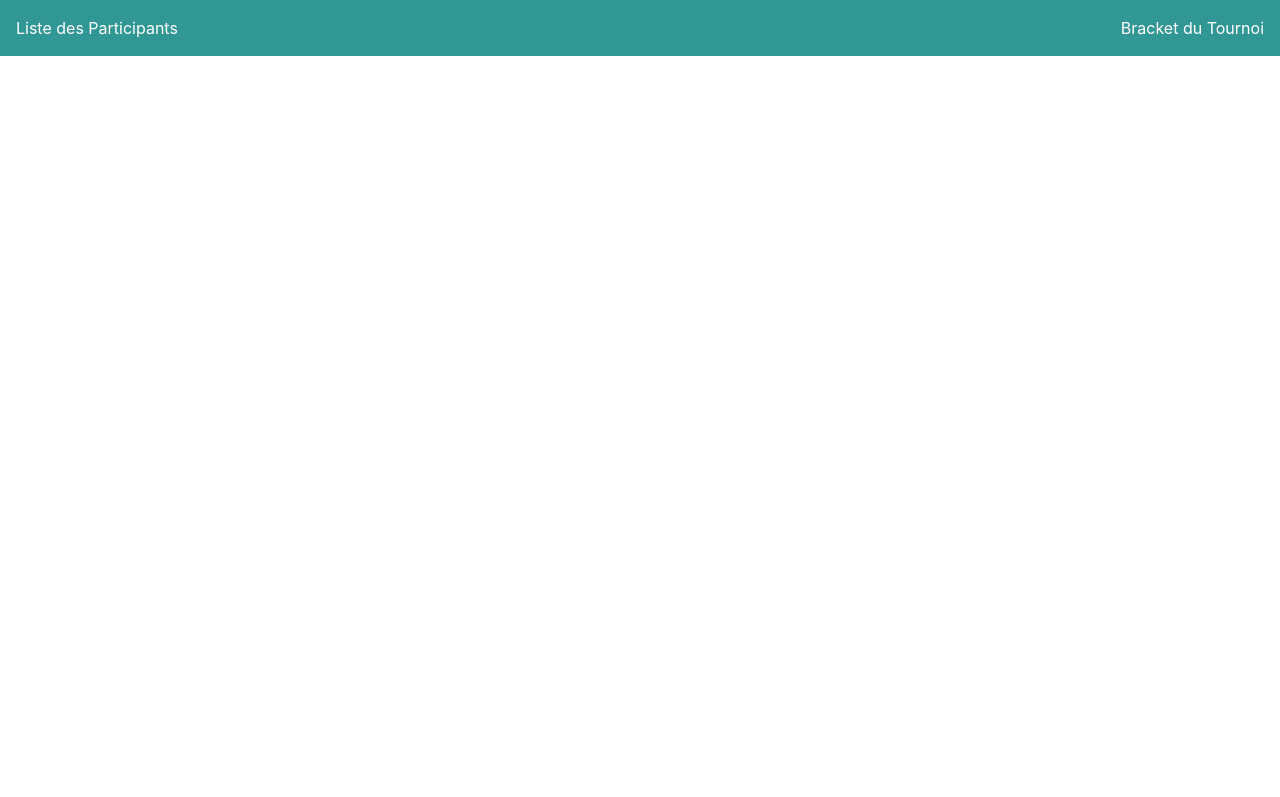
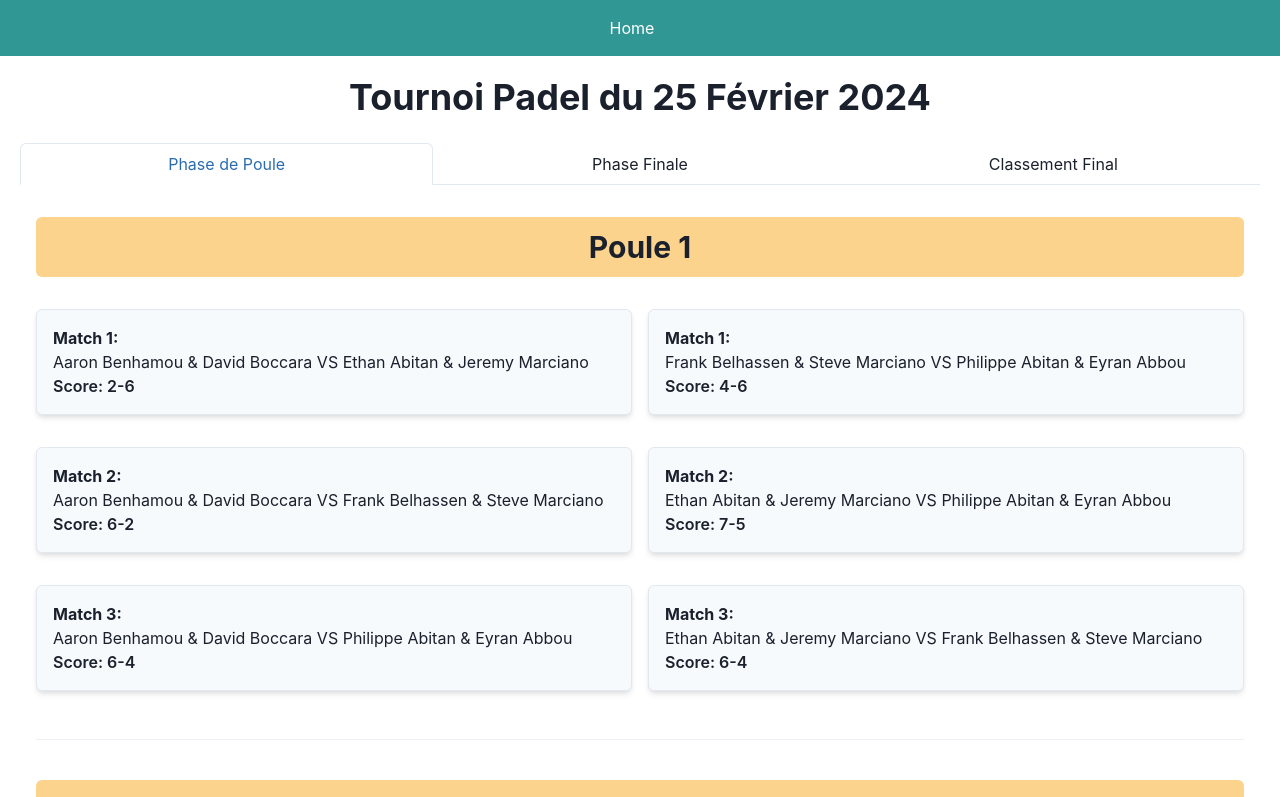
Before and after one commit to Eyran07/Padel, a React (Create React App) app: page /tournoi-25-fevrier in a window 1280 px wide. Shown: the top 797 px of the page. Built offline with nearby package versions, Linux system fonts and the light colour scheme.

Commit message:
data hardcoded

```diff
--- a/src/App.jsx
+++ b/src/App.jsx
@@ -3,6 +3,7 @@ import React from 'react';
 import { ChakraProvider } from '@chakra-ui/react';
 import { BrowserRouter as Router, Routes, Route } from 'react-router-dom';
 import Home from './pages/Home';
+import Tournoi1 from './pages/Tournoi1'
 import ParticipantsPage from './pages/ParticipantsPage';
 import TournamentPage from './pages/TournamentPage';
 import NavBar from './components/NavBar';
@@ -14,6 +15,7 @@ function App() {
         <NavBar />
         <Routes>
           <Route path="/" element={<Home />} />
+          <Route path="/tournoi-25-fevrier" element={<Tournoi1 />} />
           <Route path="/participants-page" element={<ParticipantsPage />} />
           <Route path="/tournament" element={<TournamentPage />} />
         </Routes>
--- a/src/components/NavBar.jsx
+++ b/src/components/NavBar.jsx
@@ -4,12 +4,9 @@ import { Flex, Link } from '@chakra-ui/react';
 import { Link as RouterLink } from 'react-router-dom';
 
 const NavBar = () => (
-  <Flex bg="teal.500" p={4} justifyContent="space-between">
+  <Flex bg="teal.500" p={4} justifyContent="center">
     <Link as={RouterLink} to="/" color="white" mr={4}>
-      Liste des Participants
-    </Link>
-    <Link as={RouterLink} to="/tournament" color="white">
-      Bracket du Tournoi
+      Home
     </Link>
   </Flex>
 );
--- /dev/null
+++ b/src/pages/Tournoi1.jsx
@@ -0,0 +1,306 @@
+import React, { useState } from "react";
+import {
+    Box,
+    Heading,
+    Text,
+    VStack,
+    SimpleGrid,
+    Divider,
+    Tab,
+    TabList,
+    TabPanel,
+    TabPanels,
+    Tabs,
+  } from "@chakra-ui/react";
+
+
+const Tournoi1 = () => {
+  // Données hardcodées pour les matchs de la Poule 1 basées sur l'image fournie
+  const matchesPoule1 = [
+    {
+      match: "Match 1",
+      equipe1: "Aaron Benhamou & David Boccara",
+      equipe2: "Ethan Abitan & Jeremy Marciano",
+      score: "2-6",
+    },
+    {
+      match: "Match 1",
+      equipe1: "Frank Belhassen & Steve Marciano",
+      equipe2: "Philippe Abitan & Eyran Abbou",
+      score: "4-6",
+    },
+    {
+      match: "Match 2",
+      equipe1: "Aaron Benhamou & David Boccara",
+      equipe2: "Frank Belhassen & Steve Marciano",
+      score: "6-2",
+    },
+    {
+      match: "Match 2",
+      equipe1: "Ethan Abitan & Jeremy Marciano",
+      equipe2: "Philippe Abitan & Eyran Abbou",
+      score: "7-5",
+    },
+    {
+      match: "Match 3",
+      equipe1: "Aaron Benhamou & David Boccara",
+      equipe2: "Philippe Abitan & Eyran Abbou",
+      score: "6-4",
+    },
+    {
+      match: "Match 3",
+      equipe1: "Ethan Abitan & Jeremy Marciano",
+      equipe2: "Frank Belhassen & Steve Marciano",
+      score: "6-4",
+    },
+  ];
+
+  const matchesPoule2 = [
+    {
+      match: "Match 1",
+      equipe1: "David Bismuth & Igal Cohen",
+      equipe2: "Jeremie Benshoam & Rudy Marciano",
+      score: "6-4",
+    },
+    {
+      match: "Match 1",
+      equipe1: "Idan Benhamou & Franck Apelbaum",
+      equipe2: "Louisadat Philippe & Simon Abbou",
+      score: "4-6",
+    },
+    {
+      match: "Match 2",
+      equipe1: "David Bismuth & Igal Cohen",
+      equipe2: "Idan Benhamou & Franck Apelbaum",
+      score: "6-2",
+    },
+    {
+      match: "Match 2",
+      equipe1: "Jeremie Benshoam & Rudy Marciano",
+      equipe2: "Louisadat Philippe & Simon Abbou",
+      score: "1-6",
+    },
+    {
+      match: "Match 3",
+      equipe1: "David Bismuth & Igal Cohen",
+      equipe2: "Louisadat Philippe & Simon Abbou",
+      score: "6-2",
+    },
+    {
+      match: "Match 3",
+      equipe1: "Jeremie Benshoam & Rudy Marciano",
+      equipe2: "Idan Benhamou & Franck Apelbaum",
+      score: "5-7",
+    },
+  ];
+
+  const classementPoule1 = [
+    { equipe: "Ethan Abitan & Jeremy Marciano", points: 3, position: 1 },
+    { equipe: "Aaron Benhamou & David Boccara", points: 2, position: 2 },
+    { equipe: "Philippe Abitan & Eyran Abbou", points: 1, position: 3 },
+    { equipe: "Frank Belhassen & Steve Marciano", points: 0, position: 4 },
+  ];
+
+  const classementPoule2 = [
+    { equipe: "David Bismuth & Igal Cohen", points: 3, position: 1 },
+    { equipe: "Louisadat Philippe & Simon Abbou", points: 2, position: 2 },
+    { equipe: "Idan Benhamou & Franck Apelbaum", points: 1, position: 3 },
+    { equipe: "Jeremie Benshoam & Rudy Marciano", points: 0, position: 4 },
+  ];
+
+  const boxStyle = {
+    bg: "gray.50",
+    p: 4,
+    shadow: "md",
+    borderWidth: "1px",
+    borderColor: "gray.200",
+    borderRadius: "md",
+    my: 2,
+  };
+
+  const demiFinales = [
+    {
+      match: "Demi Finale",
+      equipe1: "Aaron Benhamou & David Boccara",
+      equipe2: "David Bismuth & Igal Cohen",
+      score: "6-0",
+    },
+    {
+      match: "Demi Finale",
+      equipe1: "Ethan Abitan & Jeremy Marciano",
+      equipe2: "Louisadat Philippe & Simon Abbou",
+      score: "1-6",
+    },
+  ];
+
+  const demiFinalesPerdants = [
+    {
+      match: "Demi Finale des Perdants",
+      equipe1: "Philippe Abitan & Eyran Abbou",
+      equipe2: "Jeremie Benshoam & Rudy Marciano",
+      score: "6-2",
+    },
+    {
+      match: "Demi Finale des Perdants",
+      equipe1: "Frank Belhassen & Steve Marciano",
+      equipe2: "Idan Benhamou & Franck Apelbaum",
+      score: "6-7",
+    },
+  ];
+
+  const finales = [
+    {
+      match: "Finale",
+      equipe1: "Aaron Benhamou & David Boccara",
+      equipe2: "Louisadat Philippe & Simon Abbou",
+      score: "6-0",
+    },
+    {
+      match: "Petite Finale",
+      equipe1: "David Bismuth & Igal Cohen",
+      equipe2: "Ethan Abitan & Jeremy Marciano",
+      score: "6-4",
+    },
+  ];
+
+  const finalesPerdants = [
+    {
+      match: "Finale des Perdants",
+      equipe1: "Philippe Abitan & Eyran Abbou",
+      equipe2: "Idan Benhamou & Franck Apelbaum",
+      score: "4-6",
+    },
+    {
+      match: "Petite Finale des Perdants",
+      equipe1: "Jeremie Benshoam & Rudy Marciano",
+      equipe2: "Frank Belhassen & Steve Marciano",
+      score: "6-4",
+    },
+  ];
+
+  const classementFinal = [
+    { position: "1er", equipe: "Aaron Benhamou & David Boccara" },
+    { position: "2eme", equipe: "Louisadat Philippe & Simon Abbou" },
+    { position: "3eme", equipe: "David Bismuth & Igal Cohen" },
+    { position: "4eme", equipe: "Ethan Abitan & Jeremy Marciano" },
+    { position: "5eme", equipe: "Idan Benhamou & Franck Apelbaum" },
+    { position: "6eme", equipe: "Philippe Abitan & Eyran Abbou" },
+    { position: "7eme", equipe: "Jeremie Benshoam & Rudy Marciano" },
+    { position: "8eme", equipe: "Frank Belhassen & Steve Marciano" }
+  ];
+
+  const renderPhaseFinale = (matches, phaseTitle) => (
+    <>
+      <Box bg="orange.300" p={3} borderRadius="md" width="full">
+        <Heading size="lg" textAlign="center">
+          {phaseTitle}
+        </Heading>
+      </Box>
+      <VStack {...boxStyle}>
+        {matches.map((match, index) => (
+          <Box key={index} {...boxStyle}>
+            <Text fontWeight="bold">{match.match}:</Text>
+            <Text>
+              {match.equipe1} VS {match.equipe2}
+            </Text>
+            <Text fontWeight="semibold">Score: {match.score}</Text>
+          </Box>
+        ))}
+      </VStack>
+    </>
+  );
+
+  // Fonction pour générer l'affichage des matchs
+  const renderMatches = (matches, pouleTitle) => (
+    <>
+      <Box bg="orange.200" p={3} borderRadius="md" width="full">
+        <Heading size="lg" textAlign="center">
+          {pouleTitle}
+        </Heading>
+      </Box>
+      <SimpleGrid columns={{ base: 1, md: 2 }} spacing={4}>
+        {matches.map((match, index) => (
+          <Box key={index} {...boxStyle}>
+            <Text fontWeight="bold">{match.match}:</Text>
+            <Text>
+              {match.equipe1} VS {match.equipe2}
+            </Text>
+            <Text fontWeight="semibold">Score: {match.score}</Text>
+          </Box>
+        ))}
+      </SimpleGrid>
+    </>
+  );
+
+  const renderClassement = (classement, pouleTitle) => (
+    <>
+      <Box bg="orange.200" p={3} borderRadius="md" width="full">
+        <Heading size="lg" textAlign="center">
+          {pouleTitle}
+        </Heading>
+      </Box>
+      <VStack
+        divider={<Divider borderColor="gray.200" />}
+        {...boxStyle}
+        width="full"
+      >
+        {classement.map((item, index) => (
+          <Text
+            key={index}
+            p={2}
+          >{`${item.position}ère place: ${item.equipe} - Points: ${item.points}`}</Text>
+        ))}
+      </VStack>
+    </>
+  );
+
+  const [tabIndex, setTabIndex] = useState(0);
+
+  return (
+    <Box p={5} display={"flex"} flexDirection={"column"} alignItems={"center"}>
+      <Heading mb={6}>Tournoi Padel du 25 Février 2024</Heading>
+      <Tabs index={tabIndex} onChange={(index) => setTabIndex(index)} isFitted variant="enclosed">
+        <TabList mb="1em">
+          <Tab>Phase de Poule</Tab>
+          <Tab>Phase Finale</Tab>
+          <Tab>Classement Final</Tab>
+        </TabList>
+        <TabPanels>
+          <TabPanel>
+            <VStack align="stretch" spacing={6} width="full">
+              {renderMatches(matchesPoule1, "Poule 1")}
+              <Divider my={4} />
+              {renderClassement(classementPoule1, "Classement Poule 1")}
+              <Box height="20px" />
+              {renderMatches(matchesPoule2, "Poule 2")}
+              <Divider my={4} />
+              {renderClassement(classementPoule2, "Classement Poule 2")}
+            </VStack>
+          </TabPanel>
+          <TabPanel>
+            <VStack align="stretch" spacing={6} width="full">
+              {renderPhaseFinale(demiFinales, "Demi Finales")}
+              <Divider my={4} />
+              {renderPhaseFinale(demiFinalesPerdants, "Demi Finales des Perdants")}
+              {renderPhaseFinale(finales, "Finales")}
+              <Divider my={4} />
+              {renderPhaseFinale(finalesPerdants, "Finales des Perdants")}
+            </VStack>
+          </TabPanel>
+          <TabPanel>
+            <VStack {...boxStyle} width="full">
+              {classementFinal.map((item, index) => (
+                <Box key={index} {...boxStyle} display="flex" justifyContent="space-between">
+                  <Text fontWeight="bold">{item.position}:</Text>
+                  <Text>{item.equipe}</Text>
+                </Box>
+              ))}
+            </VStack>
+          </TabPanel>
+        </TabPanels>
+      </Tabs>
+    </Box>
+  );
+};
+
+export default Tournoi1;
```
